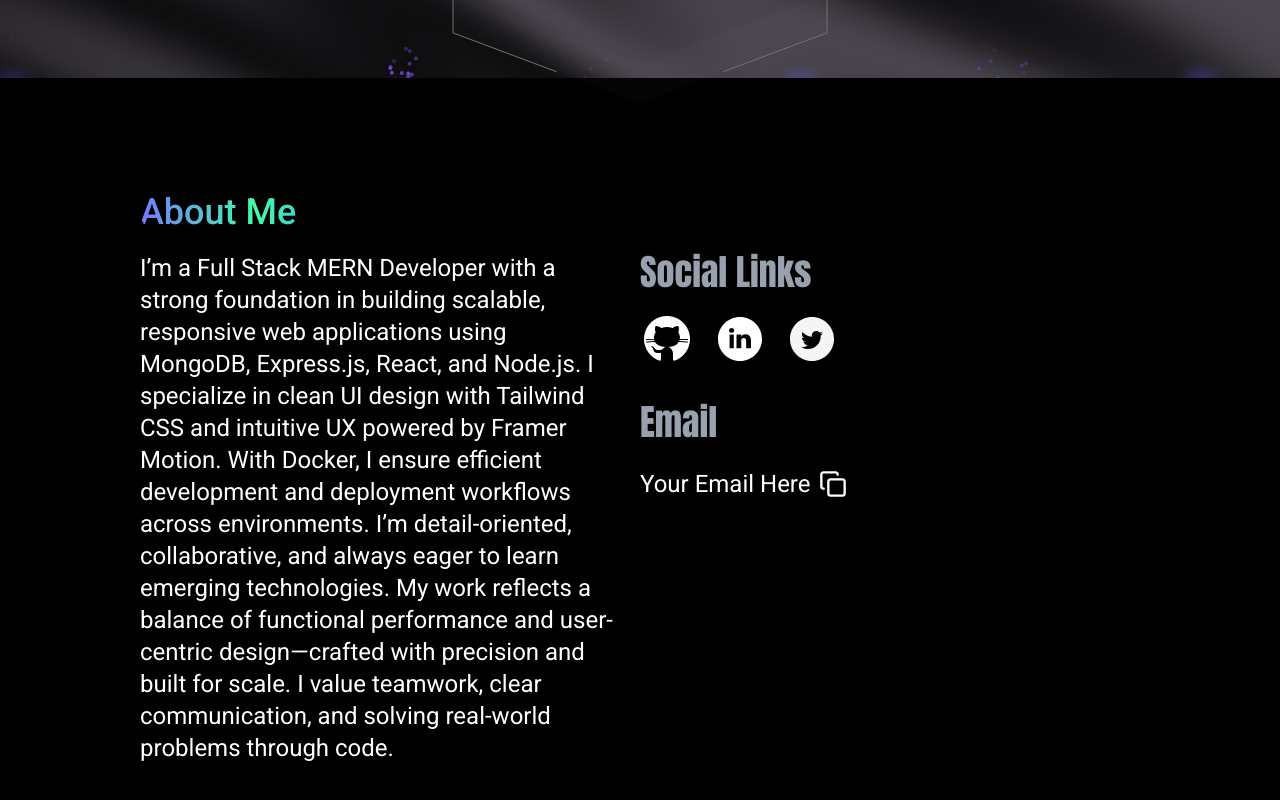
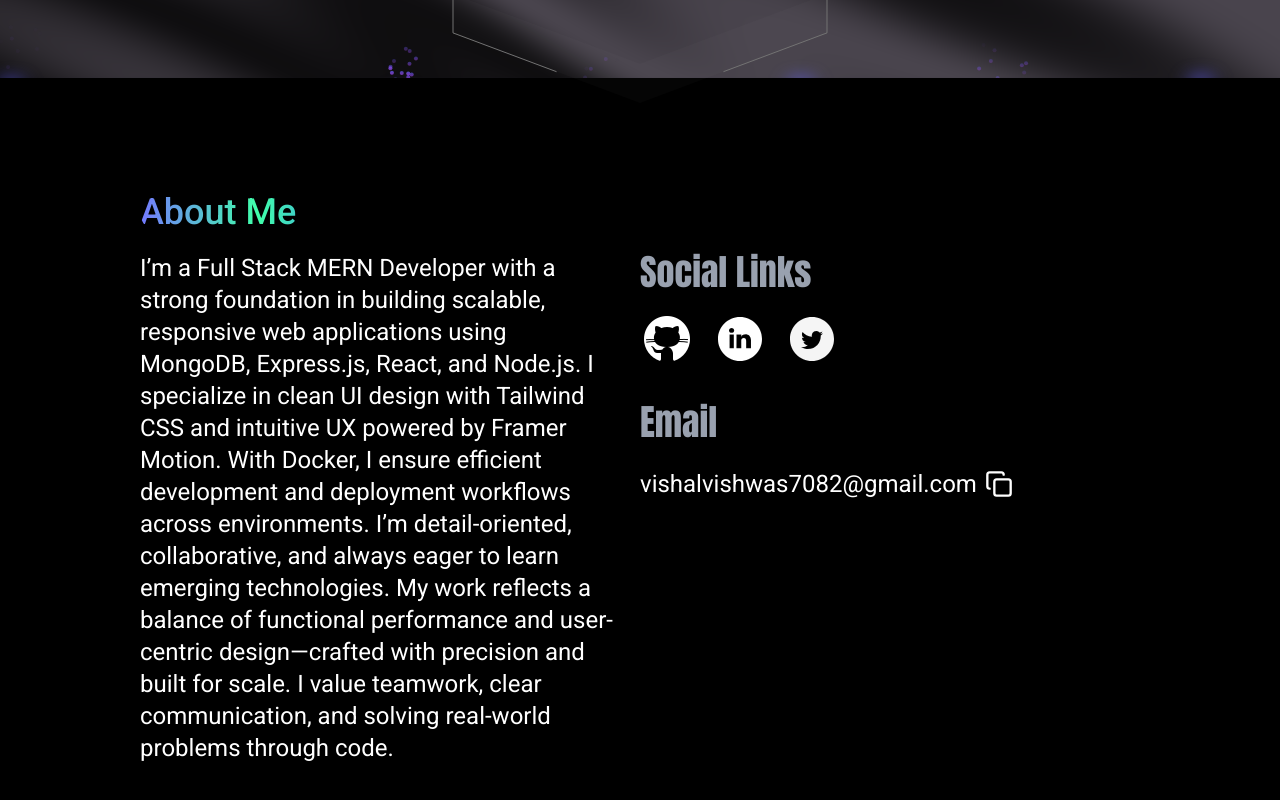
Before and after one commit to vishalvishwas01/Portfolio, a React (Vite) app: page /skills in a window 1280 px wide. Before the commit this address led to /skills. Shown: the part 722-1522 px from the top of the page. Built offline with nearby package versions, Linux system fonts and the light colour scheme; a web font is replaced by a local one.

Commit message:
third commit

```diff
--- a/src/Components/About/About.jsx
+++ b/src/Components/About/About.jsx
@@ -40,7 +40,7 @@ const About = forwardRef((props, ref) =>{
             </div>
 
               <div className="font-[Anton] text-4xl text-gray-400 w-full flex " >Email <motion.span initial={{opacity:0, y:50}} whileInView={{opacity:1, y:0, transition:{delay:0.8, duration:0.3}}} viewport={{once:false, amount:.5}} className="font-[Roboto] text-[16px] flex sm:hidden justify-center items-center text-white ml-2"> vishalvishwas7082@gmail.com<Copy/></motion.span></div>
-              <motion.div initial={{opacity:0, y:50}} whileInView={{opacity:1, y:0, transition:{delay:0.8, duration:0.3}}} viewport={{once:false, amount:.5}} className="font-[Roboto] text-xl sm:text-2xl hidden sm:flex justify-start items-center text-white">Your Email Here<Copy/></motion.div>
+              <motion.div initial={{opacity:0, y:50}} whileInView={{opacity:1, y:0, transition:{delay:0.8, duration:0.3}}} viewport={{once:false, amount:.5}} className="font-[Roboto] text-xl sm:text-2xl hidden sm:flex justify-start items-center text-white">vishalvishwas7082@gmail.com<Copy/></motion.div>
             </div>
 
 
```
